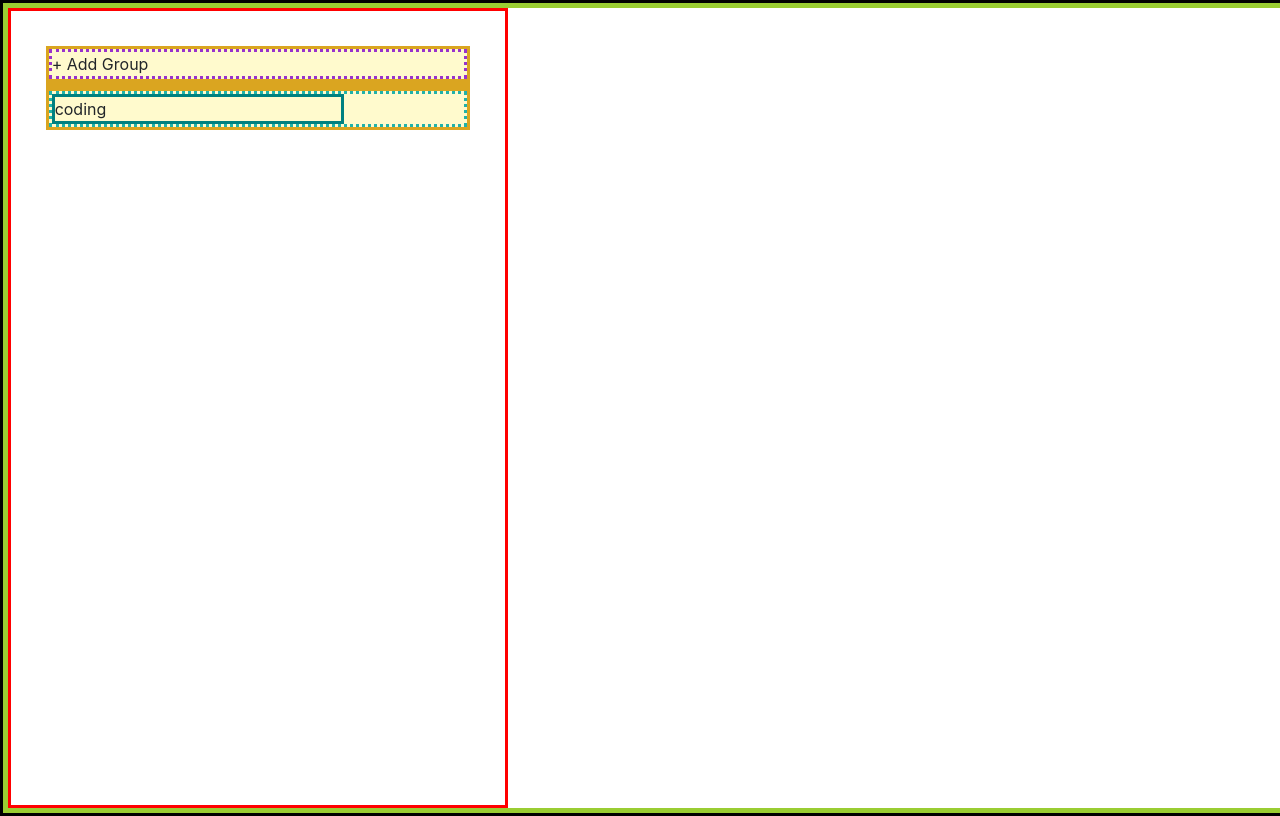
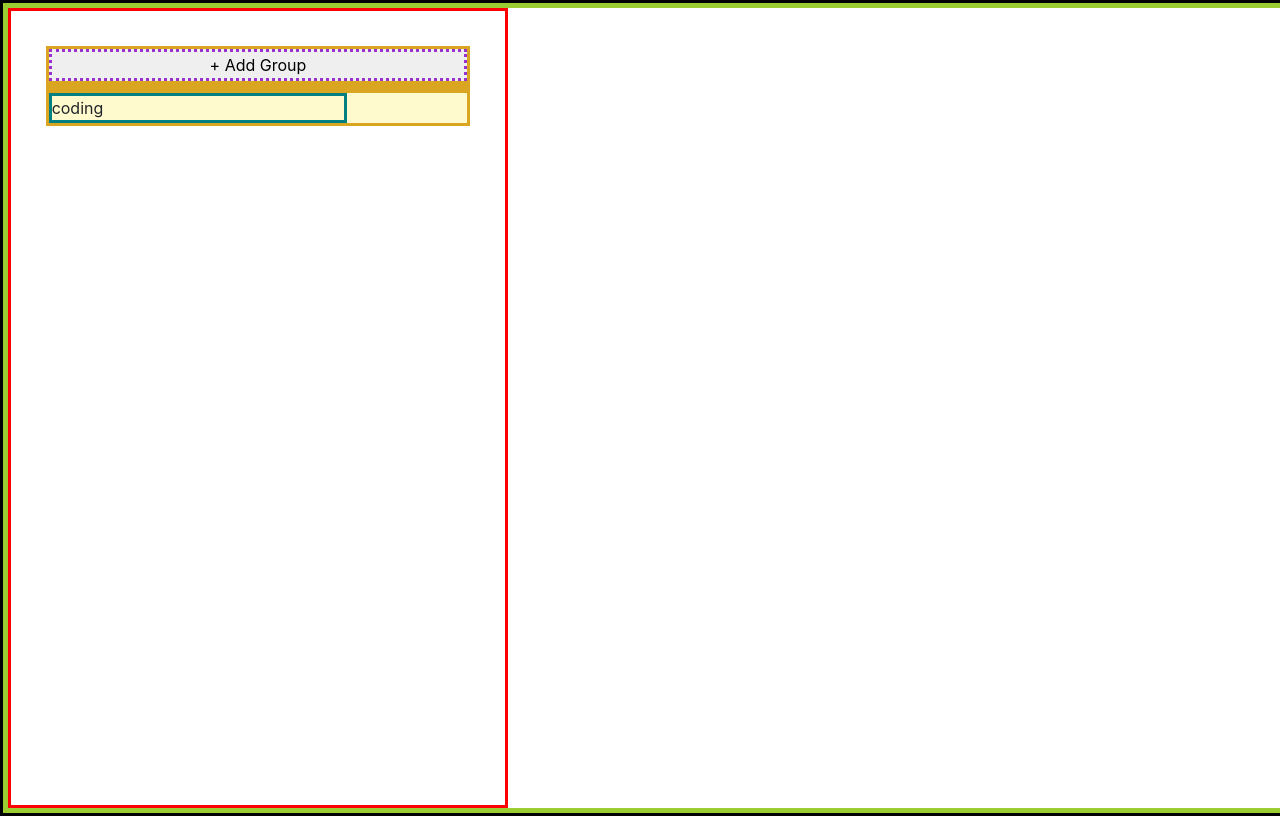
Before and after one commit to nirrvana/todo, a React (Create React App) app: page / in a window 1280 px wide. Shown: the top 816 px of the page. Built offline with nearby package versions, Linux system fonts and the light colour scheme.

Commit message:
그룹리스트, 그룹앤트리 계층 구조 수정

```diff
--- a/src/App.css
+++ b/src/App.css
@@ -34,36 +34,34 @@
   width: 100%;
 }
 
-.group-list-container__list {
-  border: 3px dotted lightseagreen;
-  margin-bottom: 0;
-  width: 100%;
+/* group-entry */
+.group-entry-container {
+  padding: 0;
 }
 
-/* group-entry */
-.group-entry-wrapper__name,
-.group-entry-wrapper__delete-button,
-.group-entry-wrapper__rename-button {
-  border: 3px solid teal;
-}
-
-.group-entry-wrapper__input {
+.group-entry-element__input {
   border: 3px solid saddlebrown;
   width: 100%;
 }
 
-.group-entry-wrapper__name-area {
+.group-entry-container__name-area {
   min-width: 250px;
 }
 
-.group-entry-wrapper__delete-button-area {
+.group-entry-container__delete-button-area {
   min-width: 40px;
   max-width: 40px;
 }
 
-.group-entry-wrapper__rename-button-area {
+.group-entry-container__rename-button-area {
   min-width: 80px;
   max-width: 80px;
+}
+
+.group-entry-container__name,
+.group-entry-container__delete-button,
+.group-entry-container__rename-button {
+  border: 3px solid teal;
 }
 
 /* todo-list */
@@ -101,7 +99,7 @@
 .todo-entry-container {
   border: 3px solid lightcoral;
   width: 100%;
-  padding:0;
+  padding: 0;
 }
 
 .todo-entry-container__wrapper {
--- a/src/component/GroupEntry.js
+++ b/src/component/GroupEntry.js
@@ -6,7 +6,7 @@ import {
   updateGroup,
   renameGroup,
 } from '../redux/action';
-import { Row, Col } from 'react-bootstrap';
+import { Container, Row, Col } from 'react-bootstrap';
 
 class GroupEntry extends Component {
   state = {
@@ -43,7 +43,7 @@ class GroupEntry extends Component {
       return (
         <div
           ref={this.groupNameArea}
-          className="group-entry-wrapper__name"
+          className="group-entry-container__name"
           onClick={() => dispatchSelectGroup(index)}
         >
           {groupName}
@@ -58,7 +58,7 @@ class GroupEntry extends Component {
     if (isEditMode && !isRenameMode) {
       return (
         <button
-          className="group-entry-wrapper__delete-button"
+          className="group-entry-container__delete-button"
           onClick={() => dispatchDeleteGroup(index)}
         >
           X
@@ -71,7 +71,7 @@ class GroupEntry extends Component {
     if (isEditMode && !isRenameMode) {
       return (
         <button
-          className="group-entry-wrapper__rename-button"
+          className="group-entry-container__rename-button"
           onClick={() => this.setState({ isRenameMode: true })}
         >
           rename
@@ -88,7 +88,7 @@ class GroupEntry extends Component {
 
     return (
       <input
-        className="group-entry-wrapper__input"
+        className="group-entry-element__input"
         autoFocus
         value={groupNameForEdit}
         onChange={this.updateGroupName}
@@ -101,29 +101,26 @@ class GroupEntry extends Component {
     const { isEditMode, isRenameMode } = this.state;
 
     if (isRenameMode) {
-      return (
-        <Row noGutters={true} className="group-entry-wrapper">
-          {this.renderGroupNameInput()}
-        </Row>
-      );
+      return this.renderGroupNameInput();
     } else {
       return (
-        <Row
-          noGutters={true}
-          className="group-entry-wrapper"
+        <Container
+          className="group-entry-container"
           onMouseEnter={() => this.setState({ isEditMode: true })}
           onMouseLeave={() => this.setState({ isEditMode: false })}
         >
-          <Col className="group-entry-wrapper__name-area">
+          <Row noGutters={true} className="group-entry-container__wrapper">
+            <Col className="group-entry-container__name-area">
               {this.renderGroupName(isRenameMode)}
             </Col>
-          <Col className="group-entry-wrapper__delete-button-area">
+            <Col className="group-entry-container__delete-button-area">
               {this.renderGroupDeleteButton(isEditMode, isRenameMode)}
             </Col>
-          <Col className="group-entry-wrapper__rename-button-area">
+            <Col className="group-entry-container__rename-button-area">
               {this.renderGroupRenameButton(isEditMode, isRenameMode)}
             </Col>
           </Row>
+        </Container>
       );
     }
   }
--- a/src/component/GroupList.js
+++ b/src/component/GroupList.js
@@ -2,7 +2,7 @@ import React, { Component } from 'react';
 import { connect } from 'react-redux';
 import { addGroup } from '../redux/action';
 import GroupEntry from './GroupEntry';
-import { Container, Row } from 'react-bootstrap';
+import { Container, Row, Col } from 'react-bootstrap';
 
 class GroupList extends Component {
   state = {
@@ -67,22 +67,22 @@ class GroupList extends Component {
     return (
       <Container className="group-list-container" ref={this.groupListContainer}>
         <Row noGutters={true} className="group-list-container__wrapper">
-          <div
+          <button
             className="group-list-container__add-button"
             onClick={this.toggleAddMode}
           >
             + Add Group
-          </div>
+          </button>
         </Row>
         <Row noGutters={true} className="group-list-container__wrapper">
           {this.renderGroupNameInput(isAddMode)}
         </Row>
         <Row noGutters={true} className="group-list-container__wrapper">
-          <div className="group-list-container__list">
+          <Col className="group-list-container__group-entry-area">
             {groupList.map((group, index) => (
               <GroupEntry key={index} index={index} groupName={group.name} />
             ))}
-          </div>
+          </Col>
         </Row>
       </Container>
     );
```
Lines whose indentation alone changed are shown as unchanged.
